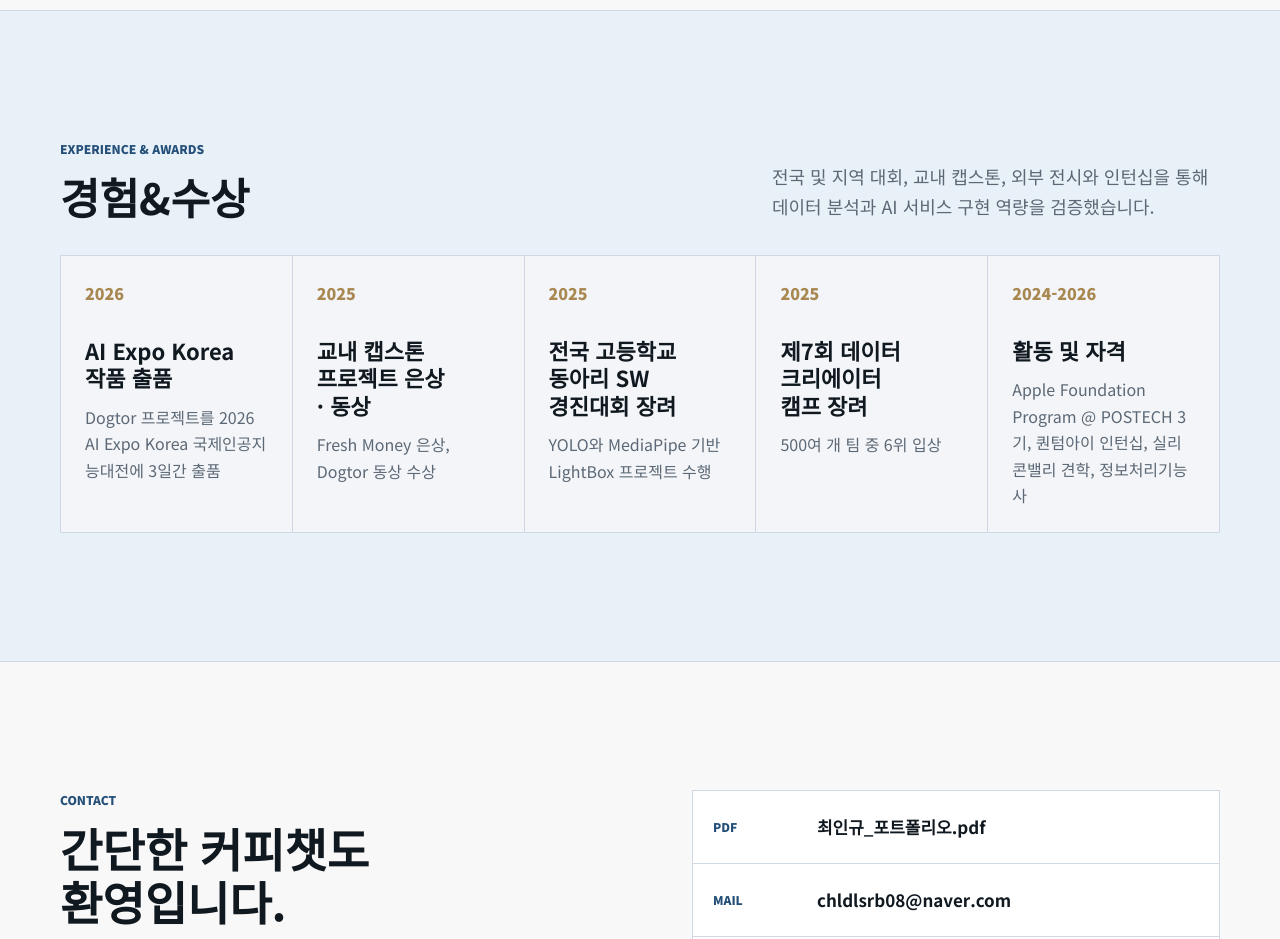
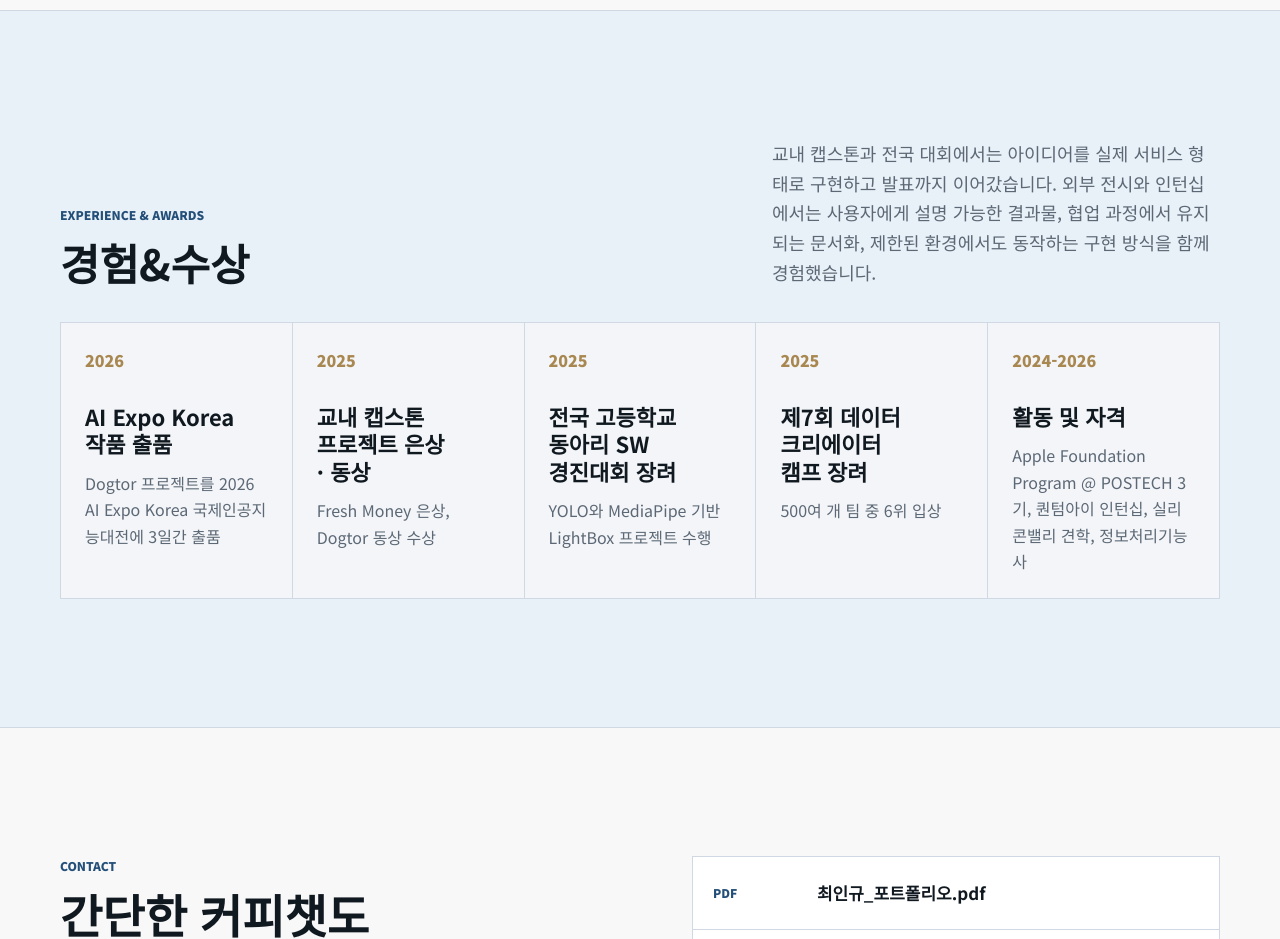
Before and after one commit to yeeeengyu/ingyuChoi_portfolio, a Next.js app: page / in a window 1280 px wide. Shown: the part 3960-4899 px from the top of the page. Built offline with nearby package versions, Linux system fonts and the light colour scheme; no server answers.

Commit message:
Expand experience section copy

```diff
--- a/app/page.jsx
+++ b/app/page.jsx
@@ -217,7 +217,7 @@
             <h2>경험&수상</h2>
           </div>
           <p>
-            전국 및 지역 대회, 교내 캡스톤, 외부 전시와 인턴십을 통해 데이터 분석과 AI 서비스 구현 역량을 검증했습니다.
+            교내 캡스톤과 전국 대회에서는 아이디어를 실제 서비스 형태로 구현하고 발표까지 이어갔습니다. 외부 전시와 인턴십에서는 사용자에게 설명 가능한 결과물, 협업 과정에서 유지되는 문서화, 제한된 환경에서도 동작하는 구현 방식을 함께 경험했습니다.
           </p>
         </div>
         <div className="awardList">
```
